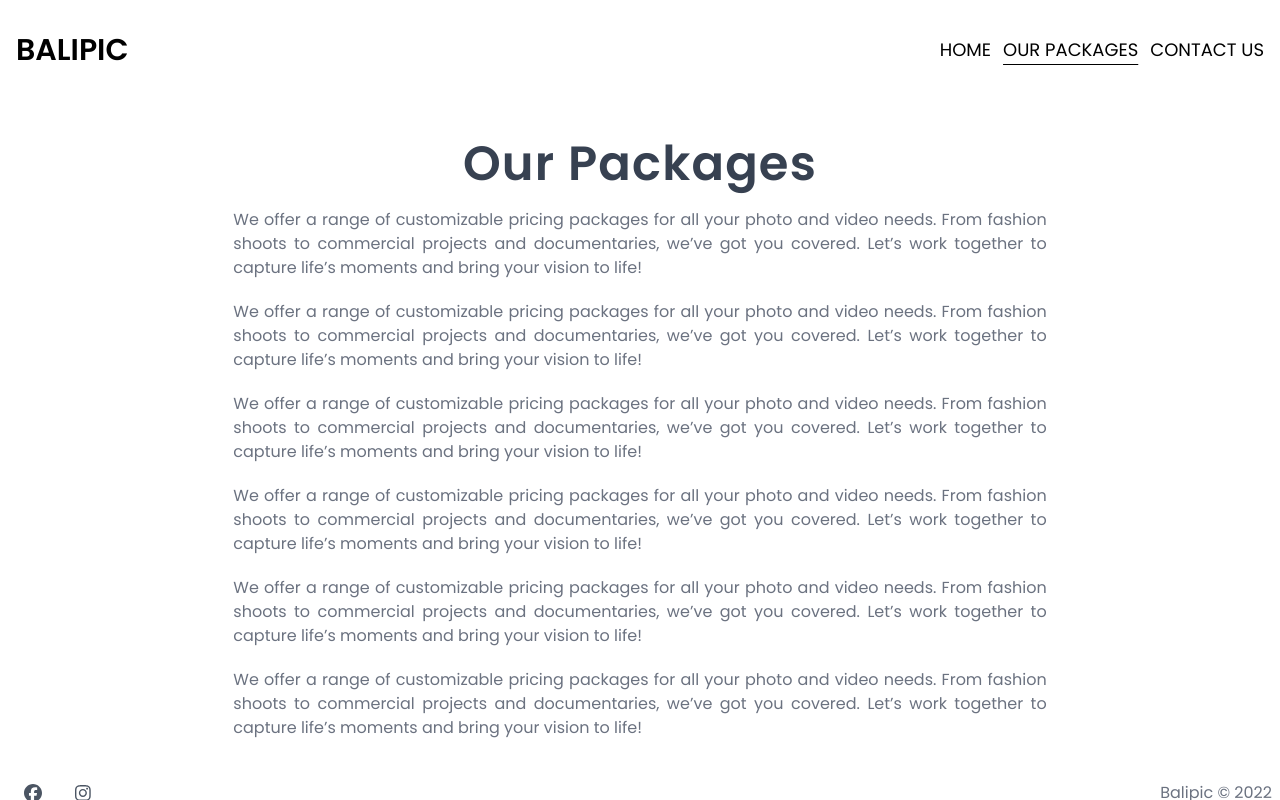
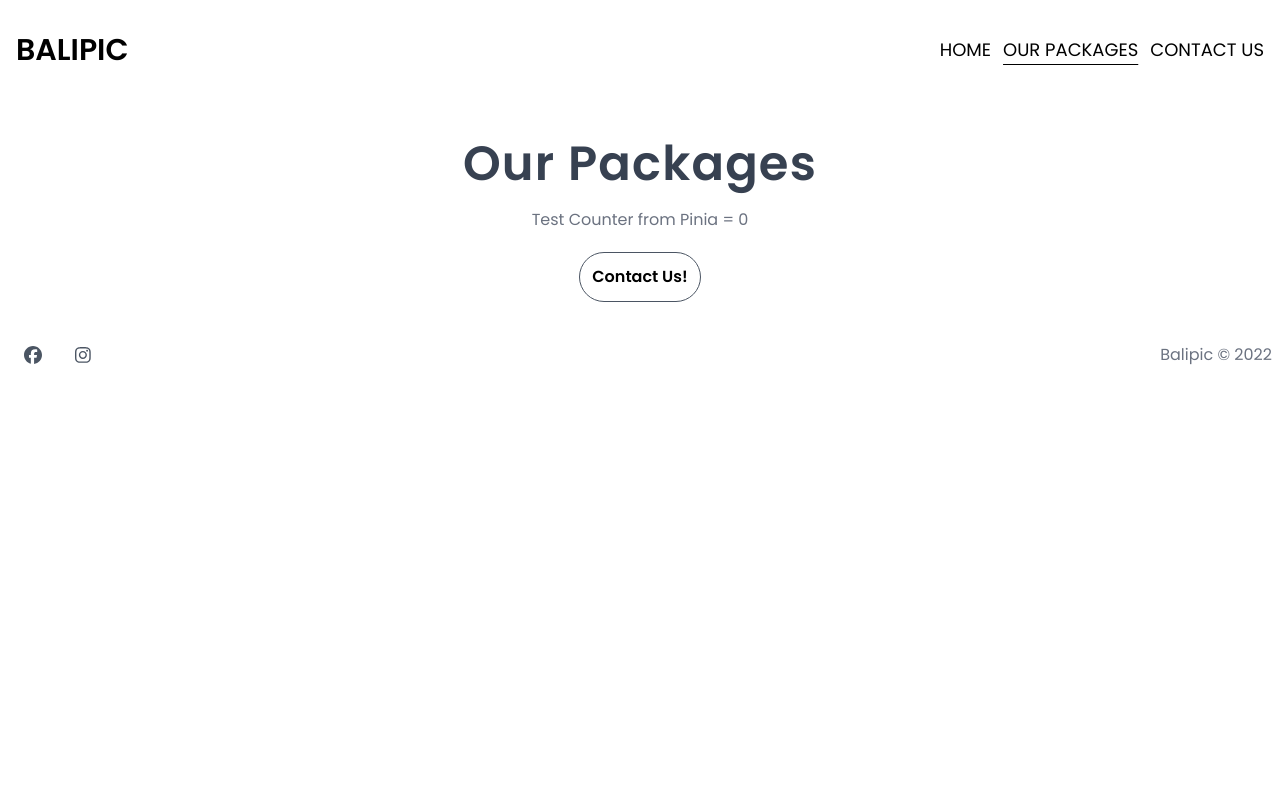
Before and after one commit to caviezel/nuxt-playground-photography, a Nuxt app: page /our-packages in a window 1280 px wide. Built offline with nearby package versions, Linux system fonts and the light colour scheme.

Commit message:
our-packages: tested pinia store

```diff
--- /dev/null
+++ b/lib/extensions/generics.ts
@@ -0,0 +1,2 @@
+export const delay = (delayInMs: number) =>
+  new Promise((resolve) => setTimeout(resolve, delayInMs))
--- a/nuxt.config.ts
+++ b/nuxt.config.ts
@@ -12,7 +12,7 @@ export default defineNuxtConfig({
       script: [{}],
     },
   },
-  modules: ['@nuxtjs/tailwindcss'],
+  modules: ['@nuxtjs/tailwindcss', '@pinia/nuxt'],
   css: [
     '@fortawesome/fontawesome-svg-core/styles.css',
     '~/assets/css/styles.css',
--- a/package.json
+++ b/package.json
@@ -17,9 +17,12 @@
     "nuxt": "3.0.0"
   },
   "dependencies": {
+    "@pinia/nuxt": "^0.4.11",
     "@vueuse/core": "^10.1.2",
     "clsx": "^1.2.1",
-    "dayjs": "^1.11.7"
+    "dayjs": "^1.11.7",
+    "epic-spinners": "^2.0.0",
+    "pinia": "^2.1.4"
   },
   "prettier": {
     "semi": false,
--- a/pages/our-packages.vue
+++ b/pages/our-packages.vue
@@ -3,39 +3,18 @@
     <div class="flex flex-col items-center">
       <div class="w-full lg:w-2/3 p-5">
         <div class='w-full flex flex-col items-center pt-5 space-y-5'>
-          <p class='font-bold text-5xl text-gray-700 tracking-wide'>
-            Our Packages
-          </p>
-          <p class="text-justify text-gray-500">
-            We offer a range of customizable pricing packages for all your photo and video needs. From fashion shoots to
-            commercial projects and documentaries, we’ve got you covered. Let’s work together to capture life’s moments
-            and bring your vision to life!
-          </p>
-          <p class="text-justify text-gray-500">
-            We offer a range of customizable pricing packages for all your photo and video needs. From fashion shoots to
-            commercial projects and documentaries, we’ve got you covered. Let’s work together to capture life’s moments
-            and bring your vision to life!
-          </p>
-          <p class="text-justify text-gray-500">
-            We offer a range of customizable pricing packages for all your photo and video needs. From fashion shoots to
-            commercial projects and documentaries, we’ve got you covered. Let’s work together to capture life’s moments
-            and bring your vision to life!
-          </p>
-          <p class="text-justify text-gray-500">
-            We offer a range of customizable pricing packages for all your photo and video needs. From fashion shoots to
-            commercial projects and documentaries, we’ve got you covered. Let’s work together to capture life’s moments
-            and bring your vision to life!
-          </p>
-          <p class="text-justify text-gray-500">
-            We offer a range of customizable pricing packages for all your photo and video needs. From fashion shoots to
-            commercial projects and documentaries, we’ve got you covered. Let’s work together to capture life’s moments
-            and bring your vision to life!
-          </p>
-          <p class="text-justify text-gray-500">
-            We offer a range of customizable pricing packages for all your photo and video needs. From fashion shoots to
-            commercial projects and documentaries, we’ve got you covered. Let’s work together to capture life’s moments
-            and bring your vision to life!
-          </p>
+          <atom-spinner v-if="mainStore.loading" :animation-duration="1000" :size="60" color="#ff1d5e" />
+          <template v-else>
+            <p class='font-bold text-5xl text-gray-700 tracking-wide'>
+              Our Packages
+            </p>
+            <p class="text-justify text-gray-500">
+              Test Counter from Pinia = {{ mainStore.counter }}
+            </p>
+            <button @click="mainStore.increment()"
+              class="border border-gray-600 font-bold rounded-full p-3 hover:bg-gray-500 hover:text-gray-50">Contact
+              Us!</button>
+          </template>
         </div>
       </div>
       <Footer />
@@ -44,4 +23,9 @@
 </template>
 
 <script lang="ts" setup>
+import { AtomSpinner } from 'epic-spinners'
+import { useMainStore } from '~/store/main'
+
+const mainStore = useMainStore();
+mainStore.fetchData();
 </script>
--- /dev/null
+++ b/store/main.ts
@@ -0,0 +1,22 @@
+import { defineStore } from 'pinia'
+import { delay } from '~/lib/extensions/generics'
+
+export const useMainStore = defineStore('main', {
+  state: () => ({
+    counter: 0,
+    loading: true,
+  }),
+  actions: {
+    increment() {
+      // `this` is the store instance
+      this.counter++
+    },
+    async fetchData() {
+      this.loading = true
+
+      await delay(1000)
+
+      this.loading = false
+    },
+  },
+})
```
Also changed, not shown: public/app-ads.txt (deleted), 2 other files (tests, documents, lock files or other folders).
